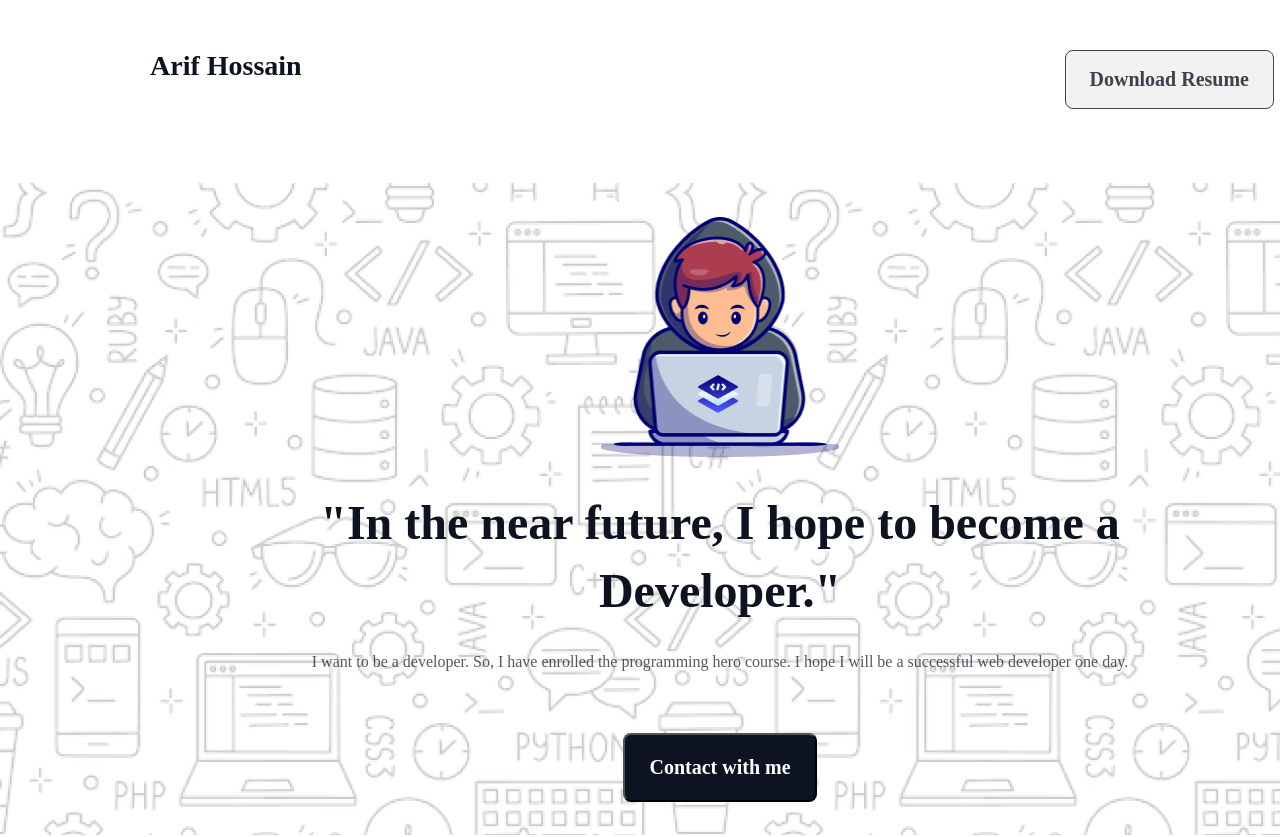
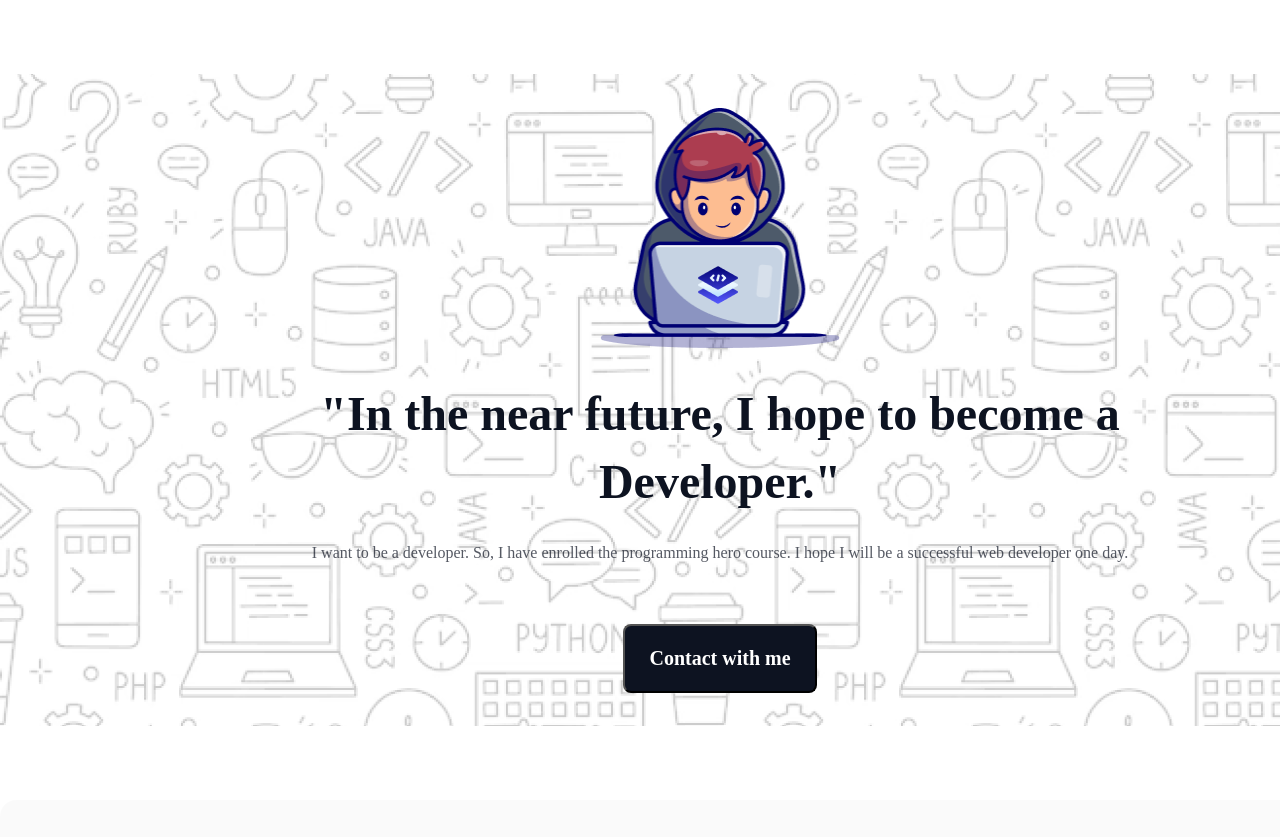
Before and after one commit to AH-Pallab/Batch-10-Assignment-1, a plain HTML site: page index.html in a window 1280 px wide. Shown: the top 837 px of the page. Drawn offline with Linux system fonts and the light colour scheme; a web font is replaced by a local one.

Commit message:
remove nav

```diff
--- a/index.html
+++ b/index.html
@@ -8,10 +8,6 @@
   </head>
   <body>
     <header>
-      <nav>
-        <h1>Arif Hossain</h1>
-        <button>Download Resume</button>
-      </nav>
       <!-- Head Banner section  -->
       <section class="hero-banner">
         <img src="./assets/Group.png" alt="A boy With Laptop" />
```
